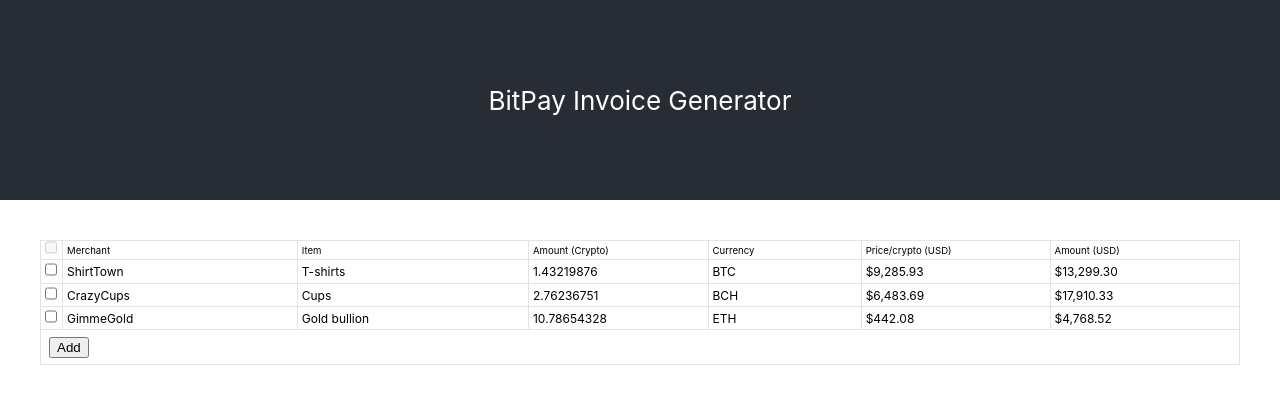
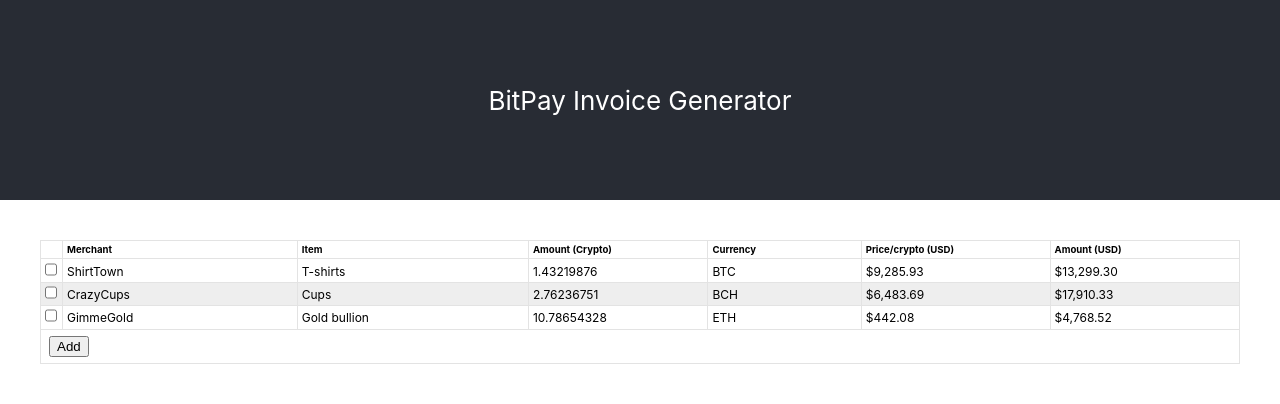
Before and after one commit to seankstewart/invoiceGenerator, a React (Create React App) app: page / in a window 1280 px wide. Shown: the top 404 px of the page. Built offline with nearby package versions, Linux system fonts and the light colour scheme.

Commit message:
table styles - basic

```diff
--- a/src/components/table/Table.scss
+++ b/src/components/table/Table.scss
@@ -15,27 +15,23 @@
     background-color: white;
 }
 
+tr:nth-child(even) td {
+    background-color: #EEEEEE;
+}
+
 th {
     font-size: .6rem;
-    padding-top: 0rem;
+    font-weight: 700;
 }
 
 .table-form {
     box-sizing: border-box;
-    // border: thin solid #E3E3E3;
     font-size: 0.75rem;
     margin: 2.5rem 2.5rem;
 
     p {
         display: block;
        margin: 0;
-    }
-
-    input,
-    textarea,
-    select,
-    button {
-        all: revert;
     }
 
     label {
--- a/src/components/table/TableHeader.js
+++ b/src/components/table/TableHeader.js
@@ -4,7 +4,7 @@
   return (
     <thead>
         <tr>
-            <th className={`td-actions`}><input type="checkbox" disabled="disabled" /></th>
+            <th className={`td-actions`}>&nbsp;</th>
             <th className={`td-merchant`}>Merchant</th>
             <th className={`td-item`}>Item</th>
             <th className={`td-amountCrypto`}>Amount (Crypto)</th>
```
